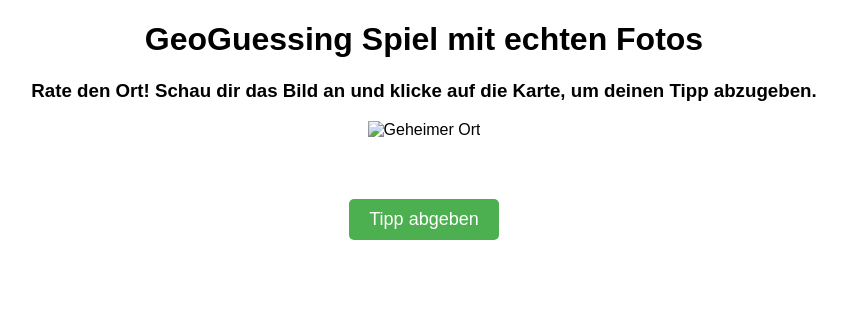
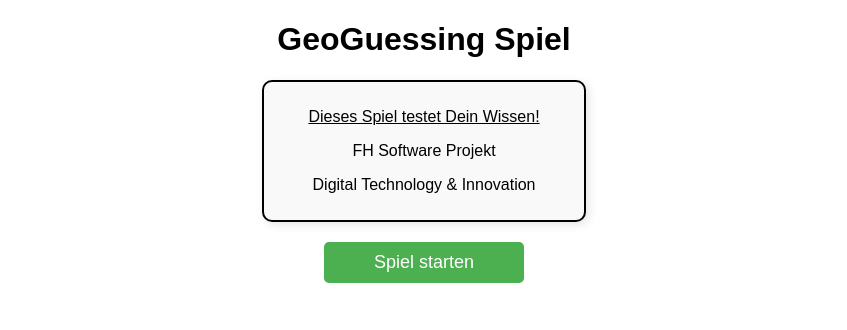
Before and after one commit to AndreasThumfart/GeoGuessing, a Flask app: page / in a window 1280 px wide. Shown: the top 330 px of the page, without its empty margins (216-1063 px from the left). After the commit the page ends 283 px from the top, so only its background shows below. Run offline with Flask 3, Linux system fonts and the light colour scheme; parts of the project's set-up code (start-up, migrations or seed data) failed here and were passed over.

Commit message:
Anpassen Index.html, Game.html, API-Abrufen, Bild Laden

```diff
--- a/app.py
+++ b/app.py
@@ -1,6 +1,6 @@
 from flask import Flask, render_template
 from flask_restful import Api, Resource
-from json import json
+import json
 
 app = Flask(__name__)
 api = Api(app)
@@ -36,12 +36,12 @@ class QuestionAPI(Resource):
     def get(self, id):
         # get question from DB
         question = {
-            "id":1,
+            "id": 1,
             "title": "Wo befindet sich der Stephansdom?",
-            "hint": "",
-            "img": "",
-            "lat": 16.2213,
-            "long": 40.3281
+            "hint": "Tipp: Der Stephansdom befindet sich in der Hauptstadt von Österreich",
+            "img": "https://upload.wikimedia.org/wikipedia/commons/d/dd/Wien_-_Stephansdom_%281%29.JPG",
+            "lat": 48.2082,  # Richtige Breite (Stephansdom)
+            "long": 16.3738  # Richtige Länge (Stephansdom)
         }
         return json.dumps(question, separators=(',', ':'))
 
--- a/templates/index.html
+++ b/templates/index.html
@@ -3,12 +3,7 @@
   <head>
     <meta charset="UTF-8" />
     <meta name="viewport" content="width=device-width, initial-scale=1.0" />
-    <title>GeoGuessing Spiel mit echten Fotos</title>
-    <link
-      rel="stylesheet"
-      href="https://unpkg.com/leaflet@1.9.4/dist/leaflet.css"
-    />
-    <script src="https://unpkg.com/leaflet@1.9.4/dist/leaflet.js"></script>
+    <title>GeoGuessing Spiel</title>
     <style>
       body {
         font-family: Arial, sans-serif;
@@ -16,29 +11,15 @@
         padding: 0;
       }
 
-      #hint {
-        font-size: 18px;
-        margin-bottom: 10px;
-      }
-
-      #map {
-        width: 100%;
-        height: 500px;
-      }
-
-      /* Container für Button und Ergebnis-Text */
-      #controls {
-        display: flex;
-        flex-direction: column;
-        align-items: center;
-        margin-bottom: 20px; /* Abstand zwischen den Controls und der Karte */
-        padding: 20px;
-        background-color: rgba(
-          255,
-          255,
-          255,
-          0.8
-        ); /* Hintergrundfarbe für bessere Sichtbarkeit */
+      .text-box {
+        border: 2px solid #000; /* Rahmen */
+        padding: 10px; /* Innenabstand */
+        margin: 20px auto; /* Außenabstand und Zentrierung des gesamten Blocks */
+        width: 300px; /* Breite der Box */
+        text-align: center; /* Zentriert den Text innerhalb der Box */
+        background-color: #f9f9f9; /* Hintergrundfarbe */
+        border-radius: 10px; /* Abgerundete Ecken */
+        box-shadow: 3px 3px 10px rgba(0, 0, 0, 0.1); /* Schatten */
       }
 
       #controls button {
@@ -52,167 +33,42 @@
         border-radius: 5px;
       }
 
-      #controls p {
-        font-size: 20px; /* Größerer Text für das Ergebnis */
-        font-weight: bold;
-        color: #333;
+      #start-button {
+        display: block;
+        margin: 20px auto;
+        padding: 10px 20px;
+        font-size: 18px;
+        background-color: #4caf50;
+        color: white;
+        border: none;
+        border-radius: 5px;
+        cursor: pointer;
+        text-align: center;
+        width: 200px; /* Breite des Buttons */
       }
 
-      #image-container {
-        margin-bottom: 20px;
-        text-align: center;
-      }
-
-      /* Reduziere die Bildgröße */
-      #place-image {
-        width: 100%;
-        max-width: 500px; /* Maximalgröße des Bildes */
-        margin-bottom: 20px;
+      #start-button:hover {
+        background-color: #45a049; /* Leicht dunklere Farbe beim Hover */
       }
     </style>
   </head>
   <body>
-    <h1 style="text-align: center">GeoGuessing Spiel mit echten Fotos</h1>
+    <h1 style="text-align: center">GeoGuessing Spiel</h1>
 
-    <!-- Bild des gesuchten Ortes -->
-    <div id="image-container">
-      <h3>
-        Rate den Ort! Schau dir das Bild an und klicke auf die Karte, um deinen
-        Tipp abzugeben.
-      </h3>
-      <img id="place-image" src="" alt="Geheimer Ort" />
+    <div class="text-box">
+      <p style="text-decoration: underline">Dieses Spiel testet Dein Wissen!</p>
+      <p>FH Software Projekt</p>
+      <p>Digital Technology & Innovation</p>
     </div>
 
-    <!-- Container für Button und Ergebnis -->
-    <div id="controls">
-      <button onclick="checkGuess()">Tipp abgeben</button>
-      <p id="result"></p>
-    </div>
-
-    <!-- Karte -->
-    <div id="map"></div>
+    <!-- Start-Button -->
+    <button id="start-button" onclick="startGame()">Spiel starten</button>
 
     <script>
-      const unsplashAPIKey = "Mr1wEHuBu2cciOg03IqC79ESugoY6g_LaTuf2iMUrys"; // Dein Unsplash API-Schlüssel
-      let realCoordinates = {}; // Hier speichern wir die Koordinaten des echten Ortes
-      let map;
-      let guessMarker = null;
-
-      // Unsplash API Anfrage, um ein Foto eines zufälligen Ortes zu erhalten
-      function getRandomLocationImage() {
-        fetch(
-          `https://api.unsplash.com/photos/random?client_id=${unsplashAPIKey}&count=1`
-        )
-          .then((response) => {
-            if (!response.ok) {
-              throw new Error("Fehler bei der API-Anfrage");
-            }
-            return response.json();
-          })
-          .then((data) => {
-            if (data.length > 0) {
-              const photo = data[0];
-              const imageUrl = photo.urls.regular;
-              const location = photo.location;
-
-              // Das Bild wird auf der Webseite angezeigt
-              document.getElementById("place-image").src = imageUrl;
-
-              // Wenn keine exakten Koordinaten vorhanden sind, setzen wir Wien als Standard
-              if (location && location.position) {
-                realCoordinates = {
-                  lat: location.position.latitude,
-                  lng: location.position.longitude,
-                };
-              } else {
-                // Wien als Standardposition (48.2082° N, 16.3738° O)
-                realCoordinates = { lat: 48.2082, lng: 16.3738 };
-              }
-
-              console.log("Geheimer Ort:", realCoordinates);
-              initMap(); // Karte initialisieren, nachdem die Koordinaten geladen sind
-            } else {
-              console.error("Kein Bild von Unsplash erhalten.");
-            }
-          })
-          .catch((error) => {
-            console.error("Fehler beim Laden des Bildes:", error);
-          });
+      function startGame() {
+        // Navigiere zu game.html
+        window.location.href = "game.html";
       }
-
-      // Initialisiere die Karte
-      function initMap() {
-        // Überprüfe, ob die realCoordinates gesetzt sind
-        if (!realCoordinates.lat || !realCoordinates.lng) {
-          console.error("Die Koordinaten des Ortes wurden nicht gefunden.");
-          return;
-        }
-
-        map = L.map("map").setView(
-          [realCoordinates.lat, realCoordinates.lng],
-          3
-        ); // Zoom-Level auf 3 gesetzt für einen weiteren Blick
-
-        L.tileLayer("https://{s}.tile.openstreetmap.org/{z}/{x}/{y}.png", {
-          maxZoom: 19,
-          attribution: "© OpenStreetMap",
-        }).addTo(map);
-
-        // Event listener für das Klicken auf die Karte, um den Tipp zu setzen
-        map.on("click", (event) => {
-          const { lat, lng } = event.latlng;
-
-          if (guessMarker) {
-            guessMarker.setLatLng([lat, lng]);
-          } else {
-            guessMarker = L.marker([lat, lng]).addTo(map);
-          }
-
-          console.log("Dein Tipp:", lat, lng);
-        });
-      }
-
-      // Tipp des Spielers überprüfen
-      function checkGuess() {
-        if (!guessMarker) {
-          alert("Bitte klicke auf die Karte, um einen Ort auszuwählen!");
-          return;
-        }
-
-        const guessLatLng = guessMarker.getLatLng();
-        const distance = calculateDistance(
-          guessLatLng.lat,
-          guessLatLng.lng,
-          realCoordinates.lat,
-          realCoordinates.lng
-        );
-
-        document.getElementById(
-          "result"
-        ).innerText = `Distanz zum geheimen Ort: ${distance.toFixed(2)} km`;
-      }
-
-      // Haversine-Formel zur Berechnung der Distanz
-      function calculateDistance(lat1, lon1, lat2, lon2) {
-        const R = 6371; // Radius der Erde in Kilometern
-        const dLat = ((lat2 - lat1) * Math.PI) / 180;
-        const dLon = ((lon2 - lon1) * Math.PI) / 180;
-        const a =
-          Math.sin(dLat / 2) * Math.sin(dLat / 2) +
-          Math.cos((lat1 * Math.PI) / 180) *
-            Math.cos((lat2 * Math.PI) / 180) *
-            Math.sin(dLon / 2) *
-            Math.sin(dLon / 2);
-        const c = 2 * Math.atan2(Math.sqrt(a), Math.sqrt(1 - a));
-        return R * c;
-      }
-
-      // Starte das Spiel
-      function startGame() {
-        getRandomLocationImage();
-      }
-
-      startGame();
     </script>
   </body>
 </html>
```
Also changed, not shown: templates/game.html (added, +187 -0 lines).
